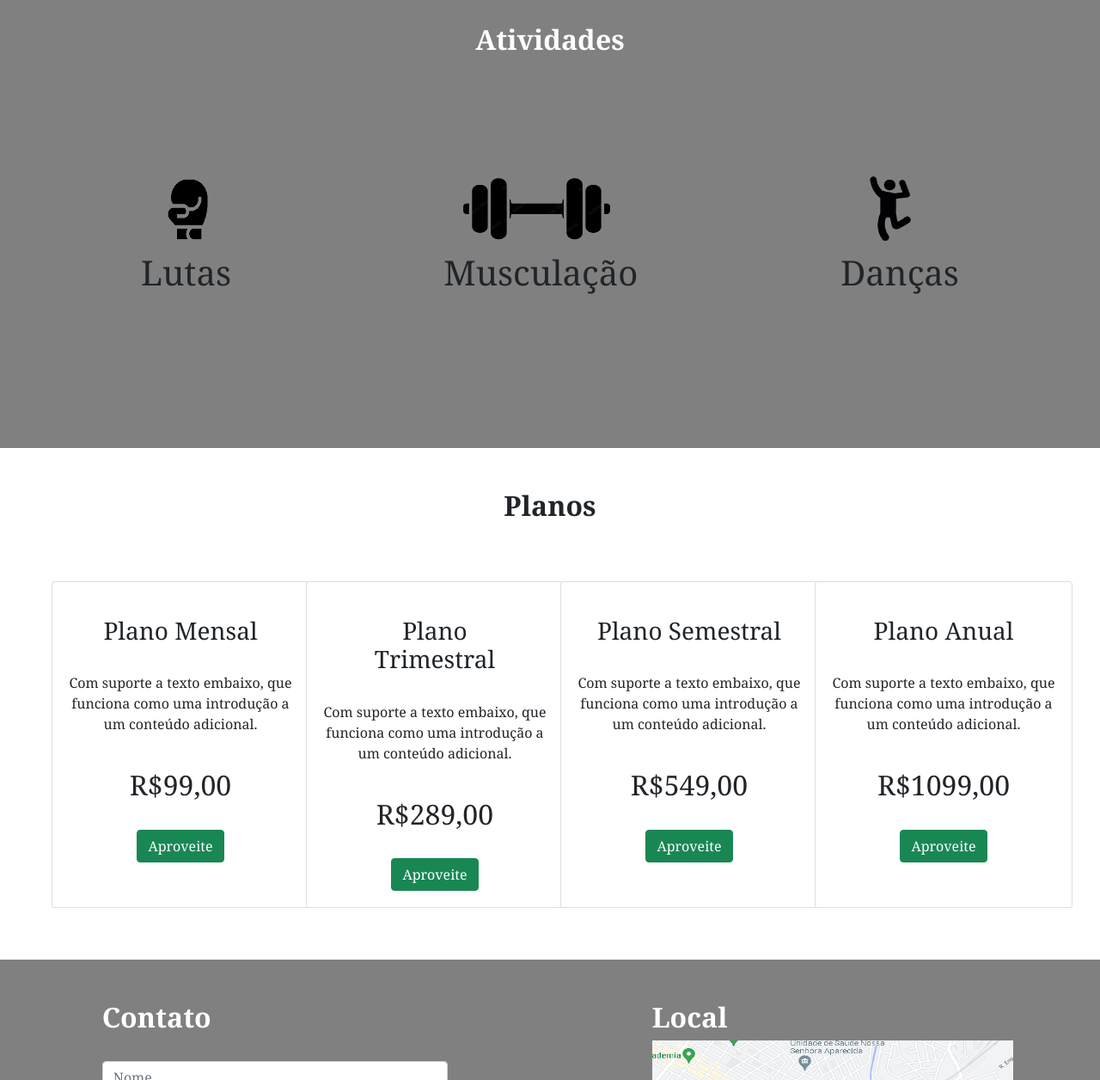
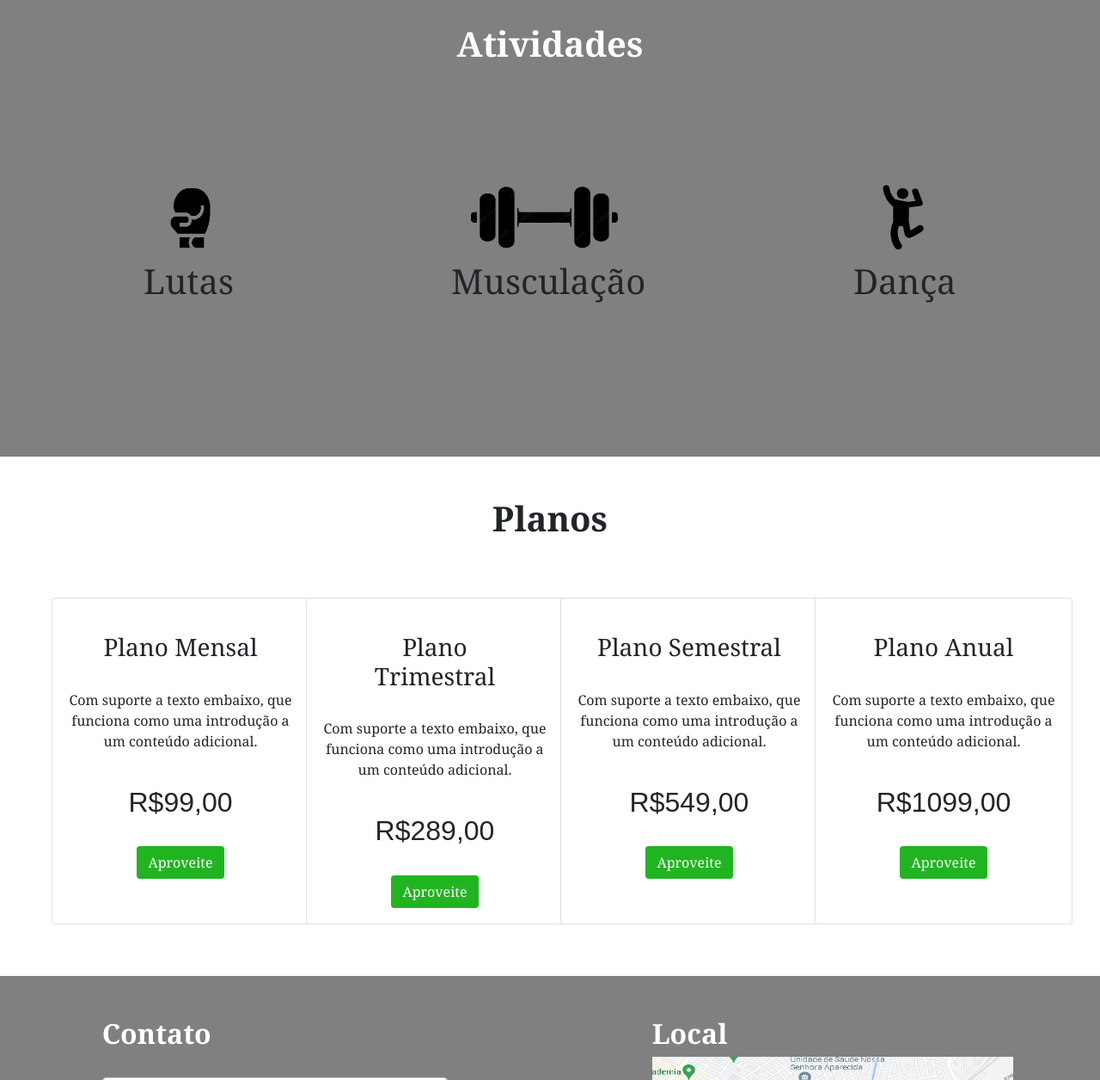
Before and after one commit to gabriel447/site_academia, a website: page index.html in a window 1280 px wide. Shown: the part 737-1993 px from the top of the page at 86% size. Drawn offline with nearby package versions, Linux system fonts and the light colour scheme.

Commit message:
'ajustes'

```diff
--- a/index.html
+++ b/index.html
@@ -43,14 +43,14 @@
             <h1 class="text-white">Não deixe pra amanhã, o que você pode treinar hoje!</h1>
         </div>
         <div class="aproveite">
-            <a href="#" class="btn text-white" style="background-color:limegreen;">Aproveite</a>
+            <a href="#" class="btn text-white" style="background-color:rgb(22, 181, 22);">Aproveite</a>
         </div>
     </div>
     <!-- carousel -->
 
     <!-- atividades -->
     <div class="d-flex justify-content-center p-4" style="background-color: gray;">
-        <h2 class="text-white p-4" style="font-weight: bold;">Atividades</h2>
+        <h1 class="text-white p-4" style="font-weight: bold;">Atividades</h1>
     </div>
     <div id="atividades" class="d-flex justify-content-around p-5" style="background-color: gray;">
         <div class="pt-4">
@@ -63,14 +63,14 @@
         </div>
         <div class="pt-4">
             <img src="./src/dance.png" width="120px" height="100px">
-            <h1>Danças</h1>
+            <h1>Dança</h1>
         </div>
     </div>
     <!-- atividades -->
 
     <!-- planos -->
     <div class="d-flex justify-content-center">
-        <h2 class="pt-5" style="font-weight: bolder;">Planos</h2>
+        <h1 class="pt-5" style="font-weight: bolder;">Planos</h1>
     </div>
 
     <div class="row">
@@ -80,8 +80,8 @@
                     <h3 class="card-title p-4">Plano Mensal</h3>
                     <p class="card-text">Com suporte a texto embaixo, que funciona como uma introdução a um conteúdo
                         adicional.</p>
-                    <h2 class="p-4">R$99,00</h2>
-                    <a href="#" class="btn btn-success">Aproveite</a>
+                    <h2 class="p-4" style="font-family: Arial;">R$99,00</h2>
+                    <a href="#" class="btn text-white" style="background-color: rgb(33, 180, 33);">Aproveite</a>
                 </div>
             </div>
         </div>
@@ -91,8 +91,8 @@
                     <h3 class="card-title p-4">Plano Trimestral</h3>
                     <p class="card-text">Com suporte a texto embaixo, que funciona como uma introdução a um conteúdo
                         adicional.</p>
-                    <h2 class="p-4">R$289,00</h2>
-                    <a href="#" class="btn btn-success">Aproveite</a>
+                    <h2 class="p-4" style="font-family: Arial;">R$289,00</h2>
+                    <a href="#" class="btn text-white" style="background-color: rgb(33, 180, 33);">Aproveite</a>
                 </div>
             </div>
         </div>
@@ -102,8 +102,8 @@
                     <h3 class="card-title p-4">Plano Semestral</h3>
                     <p class="card-text">Com suporte a texto embaixo, que funciona como uma introdução a um conteúdo
                         adicional.</p>
-                    <h2 class="p-4">R$549,00</h2>
-                    <a href="#" class="btn btn-success">Aproveite</a>
+                    <h2 class="p-4" style="font-family: Arial;">R$549,00</h2>
+                    <a href="#" class="btn text-white" style="background-color: rgb(33, 180, 33);">Aproveite</a>
                 </div>
             </div>
         </div>
@@ -113,8 +113,8 @@
                     <h3 class="card-title p-4">Plano Anual</h3>
                     <p class="card-text">Com suporte a texto embaixo, que funciona como uma introdução a um conteúdo
                         adicional.</p>
-                    <h2 class="p-4">R$1099,00</h2>
-                    <a href="#" class="btn btn-success">Aproveite</a>
+                    <h2 class="p-4" style="font-family: Arial;">R$1099,00</h2>
+                    <a href="#" class="btn text-white" style="background-color: rgb(33, 180, 33);">Aproveite</a>
                 </div>
             </div>
         </div>
```
